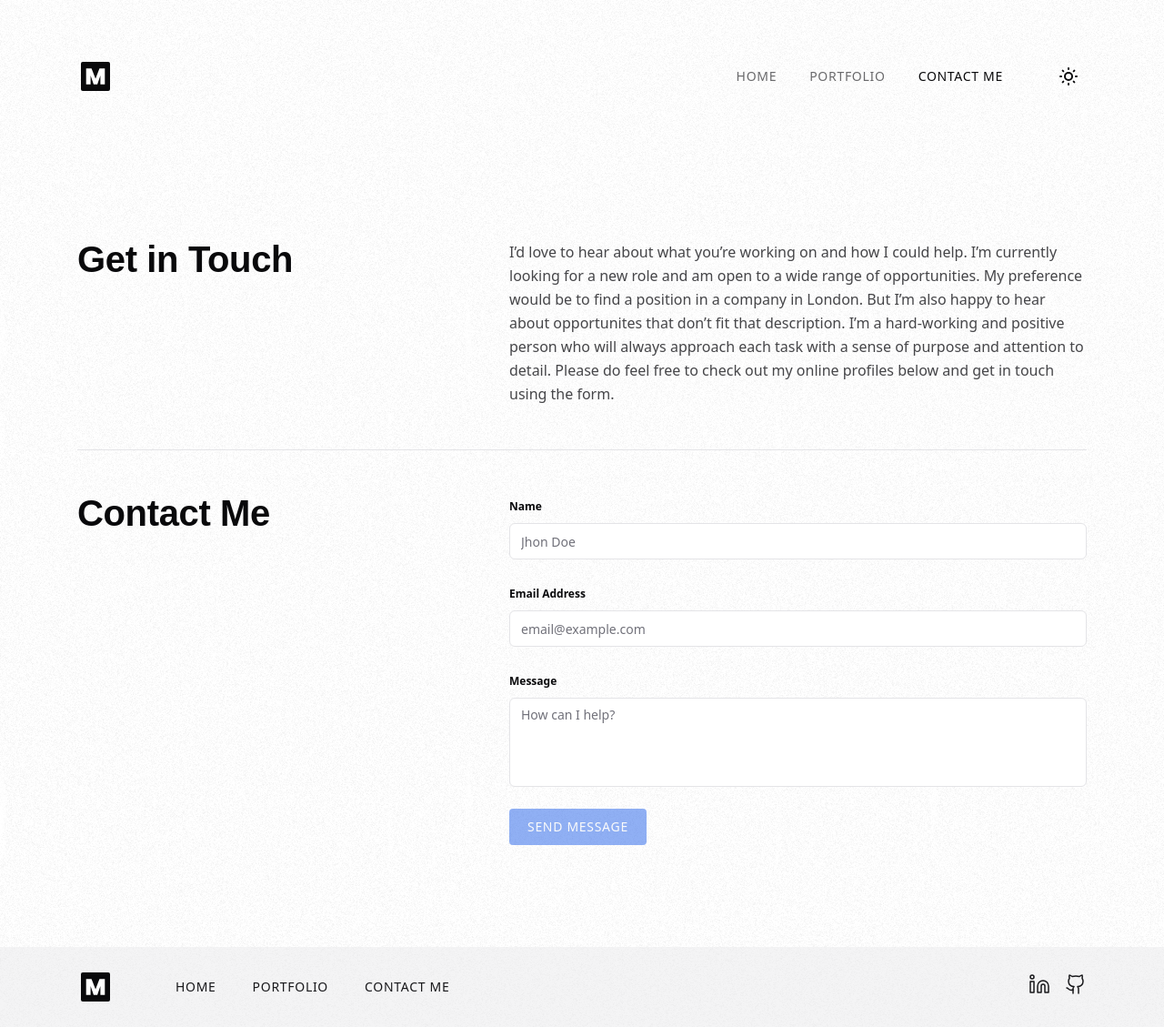
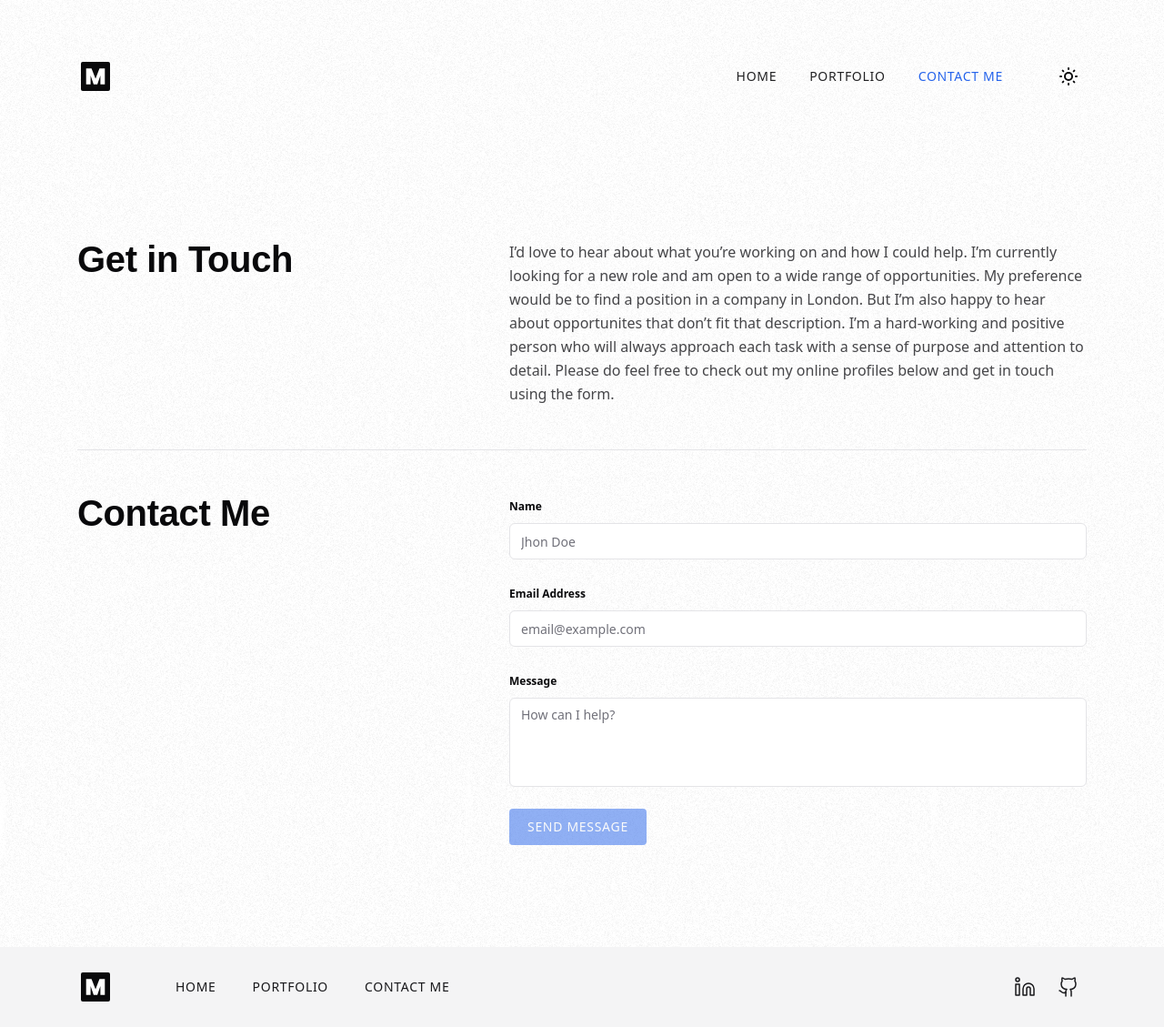
Before and after one commit to mateusbelicio/mateusbelicio.dev, a Next.js app: page /contact in a window 1280 px wide. Shown: the whole page at 91% size. Built offline with nearby package versions, Linux system fonts and the light colour scheme; a web font is replaced by a local one.

Commit message:
feat: update icon component

```diff
--- a/src/components/empty-placeholder.tsx
+++ b/src/components/empty-placeholder.tsx
@@ -2,7 +2,7 @@ import * as React from 'react';
 import { LucideProps } from 'lucide-react';
 
 import { cn } from '@/lib/utils';
-import { Icons } from '@/components/icons';
+import { Icons, IconsName } from '@/components/icons';
 
 interface EmptyPlaceholderProps extends React.HTMLAttributes<HTMLDivElement> {}
 
@@ -10,7 +10,7 @@ export function EmptyPlaceholder({ className, children, ...props }: EmptyPlaceho
   return (
     <div
       className={cn(
-        'flex min-h-[400px] flex-col items-center justify-center rounded-md p-8 text-center animate-in fade-in-50',
+        'flex min-h-[400px] flex-col items-center justify-center rounded-sm p-8 text-center animate-in fade-in-50',
         className
       )}
       {...props}
@@ -23,7 +23,7 @@ export function EmptyPlaceholder({ className, children, ...props }: EmptyPlaceho
 }
 
 interface EmptyPlaceholderIconProps extends LucideProps {
-  name: keyof typeof Icons;
+  name: IconsName;
 }
 
 EmptyPlaceholder.Icon = function EmptyPlaceHolderIcon({
@@ -31,15 +31,9 @@ EmptyPlaceholder.Icon = function EmptyPlaceHolderIcon({
   className,
   ...props
 }: EmptyPlaceholderIconProps) {
-  const Icon = Icons[name];
-
-  if (!Icon) {
-    return null;
-  }
-
   return (
     <div className="flex h-20 w-20 items-center justify-center rounded-full bg-muted">
-      <Icon className={cn('h-10 w-10', className)} {...props} />
+      <Icons name={name} className={cn('h-10 w-10', className)} {...props} />
     </div>
   );
 };
--- a/src/components/icons.tsx
+++ b/src/components/icons.tsx
@@ -6,6 +6,7 @@ import {
   ChevronRight,
   Clock4Icon,
   Copyright,
+  ExternalLink,
   Github,
   Linkedin,
   Loader2,
@@ -41,11 +42,23 @@ const LogoIcon = ({ ...props }: LucideProps) => {
   );
 };
 
-export const Icons = {
+const DownArrowsIcon = ({ ...props }: LucideProps) => (
+  <svg xmlns="http://www.w3.org/2000/svg" width="16" height="14" {...props}>
+    <g fill="none" fillRule="evenodd" stroke="currentColor">
+      <path d="M0 9l8 4 8-4" />
+      <path opacity=".5" d="M0 5l8 4 8-4" />
+      <path opacity=".25" d="M0 1l8 4 8-4" />
+    </g>
+  </svg>
+);
+
+const IconsDefinitions = {
   back: ArrowLeft,
   clock: Clock4Icon,
   close: X,
   copy: Copyright,
+  downArrows: DownArrowsIcon,
+  externalLink: ExternalLink,
   github: Github,
   linkedin: Linkedin,
   loader: Loader2,
@@ -60,3 +73,15 @@ export const Icons = {
   warning: AlertTriangle,
   work: Briefcase,
 };
+
+export type IconsName = keyof typeof IconsDefinitions;
+
+export type IconsProps = React.HTMLAttributes<SVGSVGElement> &
+  LucideProps & {
+    name: IconsName;
+  };
+
+export const Icons = ({ name, ...props }: IconsProps) => {
+  const Icon = IconsDefinitions[name];
+  return <Icon {...props} aria-hidden={true} />;
+};
--- a/src/components/main-navigation.tsx
+++ b/src/components/main-navigation.tsx
@@ -34,7 +34,7 @@ function MainNavigation({ items }: MainNavigationProps) {
         )}
         aria-label="Go to home page"
       >
-        <Icons.logo width={32} height={32} />
+        <Icons name="logo" width={32} height={32} />
       </Link>
       {items?.length ? (
         <NavigationMenu className="hidden sm:block">
@@ -46,10 +46,8 @@ function MainNavigation({ items }: MainNavigationProps) {
                     href={item.disabled ? '#' : item.href}
                     className={cn(
                       buttonVariants({ variant: 'link', size: 'sm' }),
-                      item.href.startsWith(`/${segment}`)
-                        ? 'text-foreground'
-                        : 'text-foreground/60',
-                      item.href === '/' && !segment ? 'text-foreground' : '',
+                      item.href.startsWith(`/${segment}`) ? 'text-accent' : 'text-foreground/90',
+                      item.href === '/' && !segment ? 'text-accent' : '',
                       item.disabled && 'cursor-not-allowed opacity-80'
                     )}
                   >
--- a/src/components/mobile-navigation.tsx
+++ b/src/components/mobile-navigation.tsx
@@ -29,7 +29,7 @@ function MobileNavigation({ items, children }: MobileNavigationProps) {
       <Sheet>
         <SheetTrigger asChild className="ml-auto flex md:hidden">
           <Button size="icon" variant="ghost">
-            <Icons.menu />
+            <Icons name="menu" />
           </Button>
         </SheetTrigger>
         <SheetContent className="flex w-full flex-col gap-10 pt-20 min-[420px]:max-w-sm">
@@ -45,14 +45,14 @@ function MobileNavigation({ items, children }: MobileNavigationProps) {
                             href={item.disabled ? '#' : item.href}
                             className={cn(
                               buttonVariants({
-                                variant: 'outline',
-                                size: 'lg',
+                                variant: 'link',
+                                size: 'sm',
                                 className: 'w-full justify-center',
                               }),
                               item.href.startsWith(`/${segment}`)
-                                ? 'text-foreground'
+                                ? 'text-accent hover:text-accent'
                                 : 'text-foreground/60',
-                              item.href === '/' && !segment ? 'text-foreground' : '',
+                              item.href === '/' && !segment ? 'text-accent hover:text-accent' : '',
                               item.disabled && 'cursor-not-allowed opacity-80'
                             )}
                           >
--- a/src/components/sections/about.tsx
+++ b/src/components/sections/about.tsx
@@ -7,14 +7,14 @@ function AboutSection() {
   return (
     <section id="about" className="py-12 lg:py-18">
       <div className="main-container main-grid">
-        <div className="relative h-[21.625rem] w-full overflow-clip rounded-lg bg-primary/25 sm:col-start-1 sm:col-end-6 sm:row-start-1 sm:h-full lg:col-end-7">
+        <div className="relative h-[21.625rem] w-full overflow-clip rounded-sm bg-secondary/50 sm:col-start-1 sm:col-end-6 sm:row-start-1 sm:h-full lg:col-end-7">
           <ImageWithLoader
-            src="/images/perfil.jpg"
+            src="/images/"
             sizes="(max-width: 640px) 100vw, (max-width: 768px) 60vw, (max-width: 1200px) 50vw"
             placeholderWidth={540}
             placeholderHeight={600}
             fill
-            className="object-cover object-center mix-blend-overlay saturate-0 sm:object-right"
+            className="object-cover object-center sm:object-right"
             alt="Mateus Belicio"
           />
         </div>
--- a/src/components/theme-switcher.tsx
+++ b/src/components/theme-switcher.tsx
@@ -30,7 +30,7 @@ export function ThemeSwitcher() {
       size="icon"
       aria-label={`Change theme to ${theme === 'dark' ? 'light' : 'dark'} mode`}
     >
-      {theme === 'dark' ? <Icons.moon /> : <Icons.sun />}
+      <Icons name={theme === 'dark' ? 'moon' : 'sun'} />
     </Button>
   );
 }
--- a/src/components/ui/footer.tsx
+++ b/src/components/ui/footer.tsx
@@ -8,31 +8,37 @@ import { buttonVariants } from './button';
 
 function Footer() {
   return (
-    <footer className="bg-secondary bg-noise-texture bg-repeat-round py-14 text-secondary-foreground transition-colors duration-500 selection:bg-background selection:text-foreground sm:py-6">
+    <footer className="bg-secondary py-14 text-secondary-foreground transition-colors duration-500 selection:bg-background selection:text-foreground sm:py-6">
       <div className="main-container flex flex-col items-center gap-10 sm:flex-row sm:gap-12">
         <a
           href="#"
           className={buttonVariants({ variant: 'ghost', size: 'icon' })}
           aria-label="Go to top"
         >
-          <Icons.logo width={32} height={32} />
+          <Icons name="logo" width={32} height={32} />
         </a>
 
         <ul className="flex flex-col sm:flex-grow sm:flex-row">
           {mainConfig.mainNav.map((link) => (
             <li key={link.title}>
-              <Link href={link.href} className={cn(buttonVariants({ variant: 'link' }), 'w-full')}>
+              <Link
+                href={link.href}
+                className={cn(
+                  buttonVariants({ variant: 'link', size: 'sm' }),
+                  'w-full text-secondary-foreground md:px-5'
+                )}
+              >
                 {link.title}
               </Link>
             </li>
           ))}
         </ul>
 
-        <ul className="flex gap-4">
+        <ul className="flex gap-2">
           {mainConfig.socialLinks.map((link) => (
             <li key={link.title}>
               <SocialLink href={link.href} label={link.title}>
-                <link.icon size={24} strokeWidth={1.5} />
+                <Icons name={link.icon} size={24} strokeWidth={1.5} />
               </SocialLink>
             </li>
           ))}
@@ -58,7 +64,10 @@ interface SocialLinkProps {
 function SocialLink({ children, label, href }: SocialLinkProps) {
   return (
     <a
-      className="inline-flex rounded-sm text-secondary-foreground outline-none transition-colors hover:text-secondary-foreground/50 focus-visible:text-secondary-foreground/50 focus-visible:outline-1 focus-visible:outline-offset-4 focus-visible:outline-secondary-foreground/50"
+      className={cn(
+        buttonVariants({ size: 'icon', variant: 'ghost' }),
+        'hover:bg-secondary-foreground/10'
+      )}
       href={href}
       target="_blank"
       rel="noopener noreferrer"
--- a/src/config/main.ts
+++ b/src/config/main.ts
@@ -1,6 +1,4 @@
 import { MainConfig } from '@/types';
-
-import { Icons } from '@/components/icons';
 
 export const mainConfig: MainConfig = {
   mainNav: [
@@ -21,12 +19,12 @@ export const mainConfig: MainConfig = {
     {
       title: 'Linkedin',
       href: 'http://linkedin.com/in/mateusbelicio/',
-      icon: Icons.linkedin,
+      icon: 'linkedin',
     },
     {
       title: 'Github',
       href: 'https://github.com/mateusbelicio',
-      icon: Icons.github,
+      icon: 'github',
     },
   ],
 };
```
